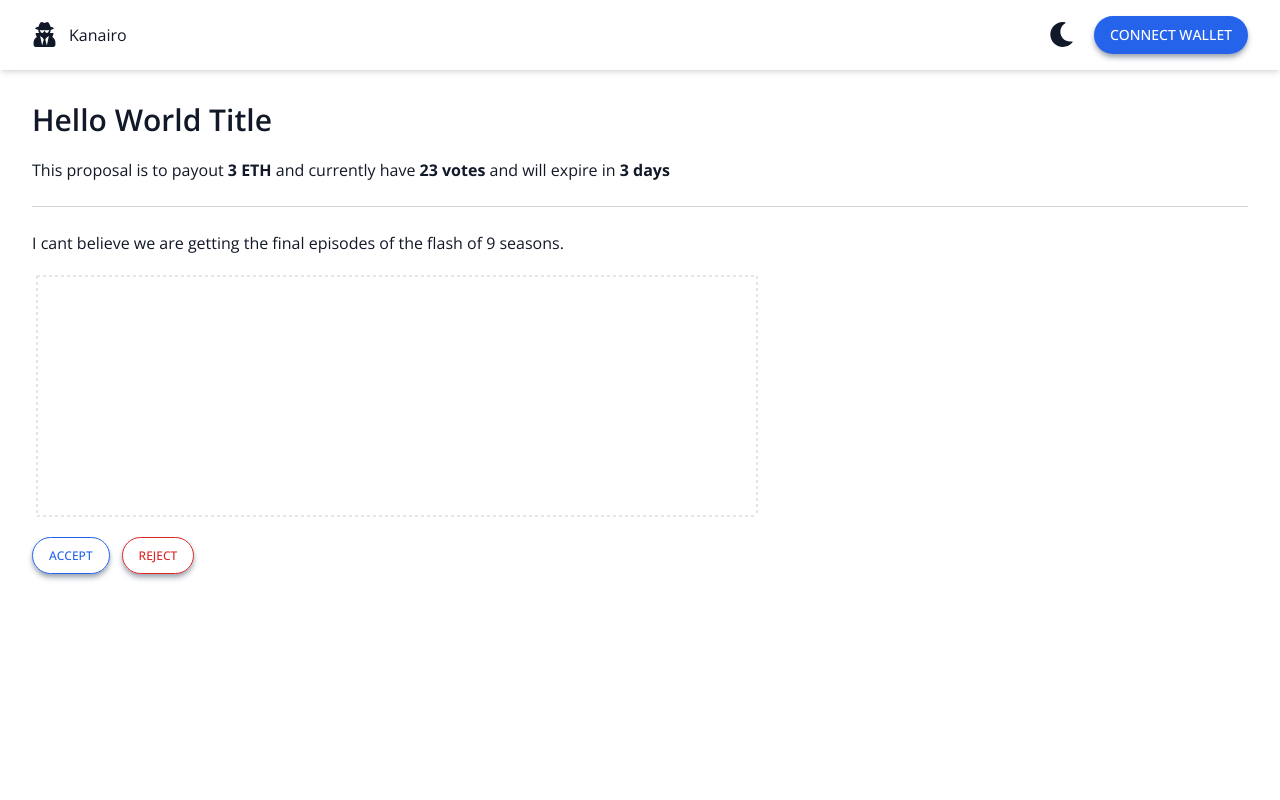
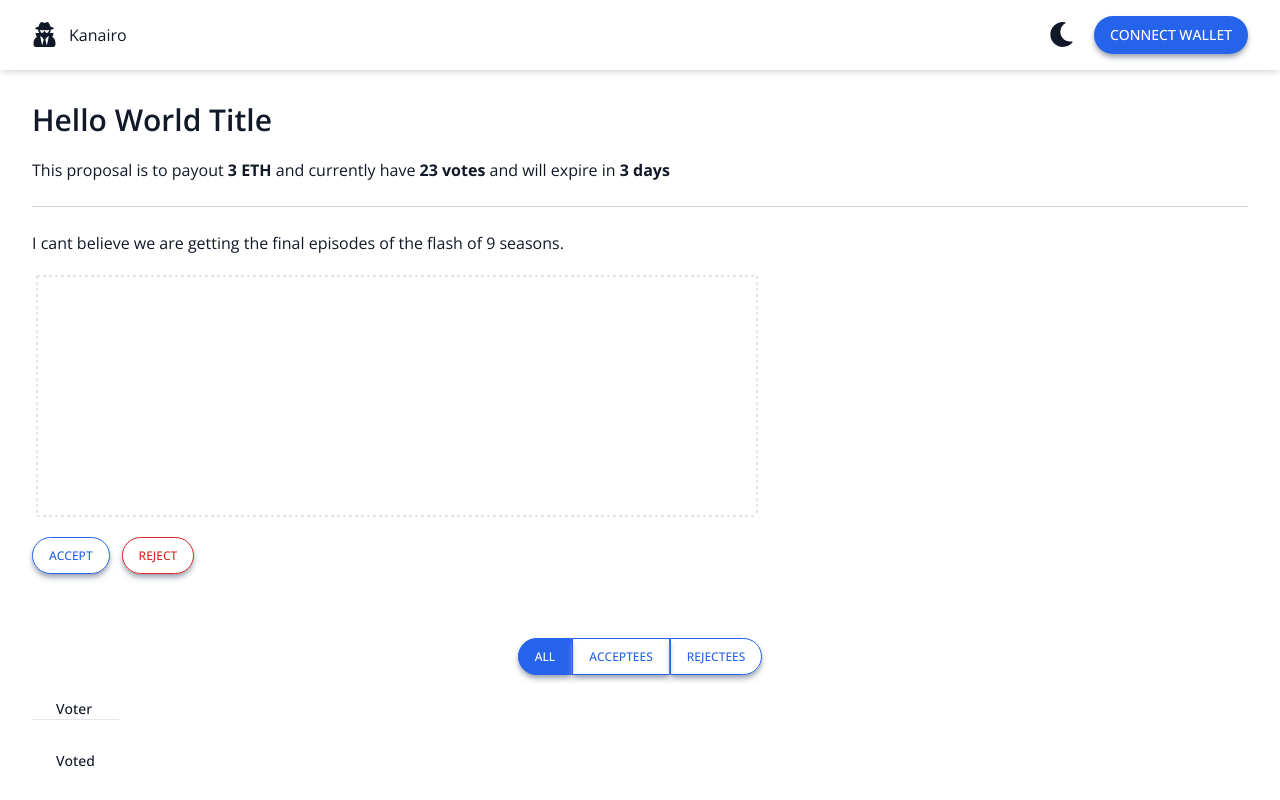
Before and after one commit to omondi8399/KanairoDAO, a React (Create React App) app: page /proposal/2 in a window 1280 px wide. Shown: the top 800 px of the page. Built offline with nearby package versions, Linux system fonts and the light colour scheme.

Commit message:
Updated Views

```diff
--- a/src/views/Proposal.jsx
+++ b/src/views/Proposal.jsx
@@ -1,10 +1,12 @@
 import React from 'react'
 import ProposalDetails from '../components/ProposalDetails'
+import Voters from '../components/Voters'
 
 const Proposal = () => {
   return (
     <>
     <ProposalDetails />
+    <Voters />
     </>
   )
 }
```
